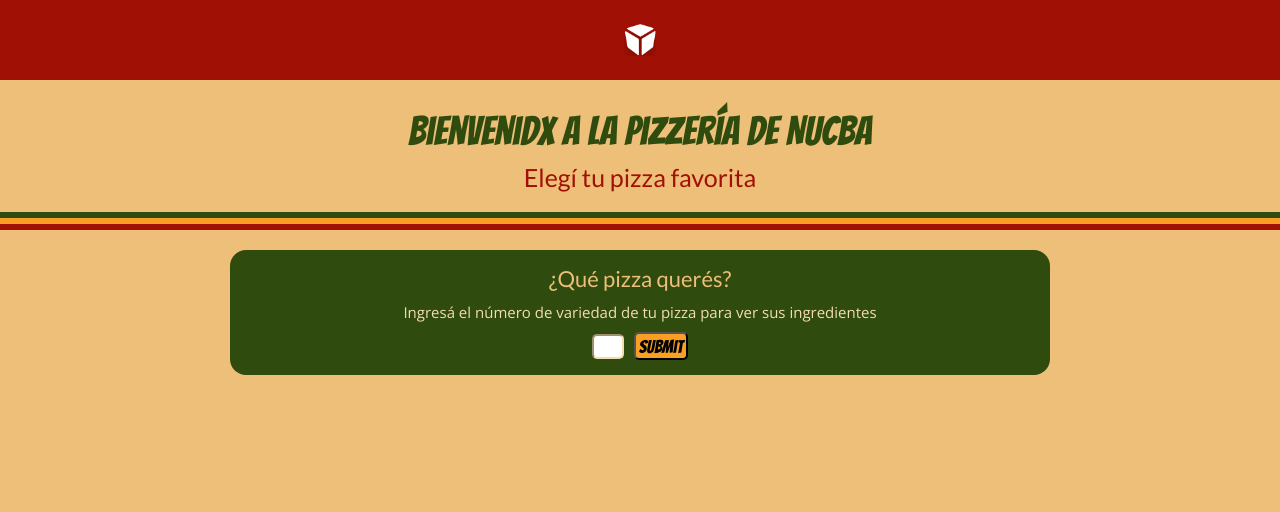
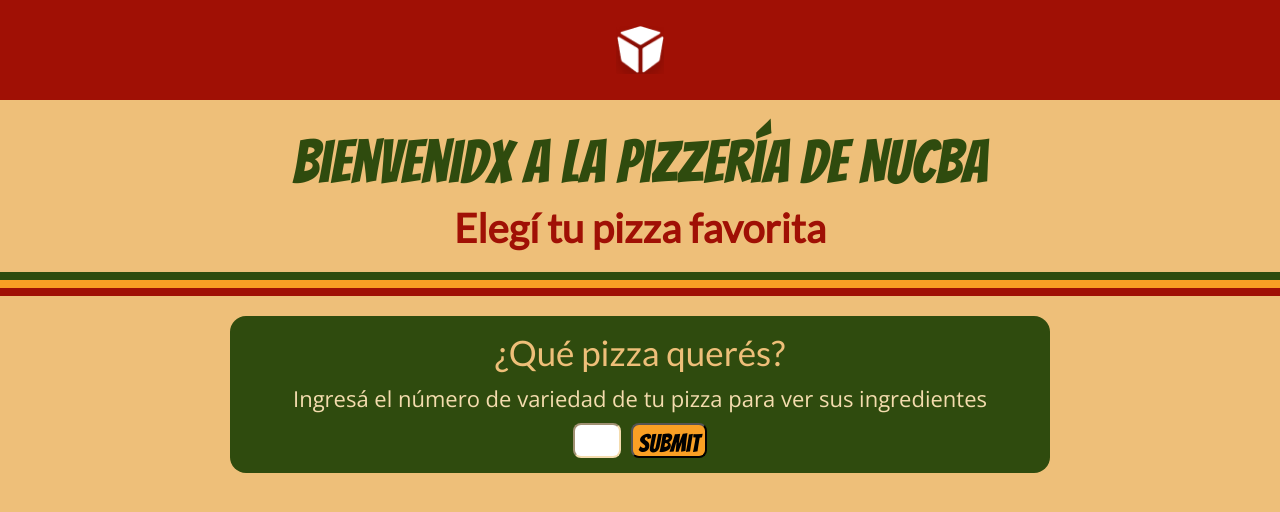
Before and after one commit to Santiago-Pozzo/ModuloJS-E3, a plain HTML site: page index.html in a window 1280 px wide. Drawn offline with nearby package versions, Linux system fonts and the light colour scheme.

Commit message:
Mediaqueries

```diff
--- a/index.html
+++ b/index.html
@@ -5,6 +5,7 @@
         <meta name="viewport" content="width=device-width, initial-scale=1.0">
         <title>Entrega 3 Módulo de JS</title>
         <link rel="stylesheet" href="./style.css">
+        <link rel="stylesheet" href="./mediaqueries.css">
     </head>
     <body>
         <header>
--- /dev/null
+++ b/mediaqueries.css
@@ -0,0 +1,92 @@
+
+/* TABLET */
+@media (min-width: 768px) {
+    header {
+     height: 100px;
+    }
+
+    .main__title {
+        font-size: 60px;
+        font-weight: 300;
+        color: var(--green-pineaple);
+    }
+
+    .main__slogan {
+        margin-top: 10px;
+        font-size: 40px;
+        font-weight: 600;
+        margin-bottom: 20px;
+    }
+
+    .divisor {
+        height: 8px;
+    }
+
+    .container__title {
+        font-size: 35px;
+        font-weight: 200;
+    }
+
+    .container__text {
+        font-weight: 200;
+        font-size: 22px;
+     }
+
+     #input {
+        height: 35px;
+        width: 3rem;
+        border-radius: solid 5px;
+        border-radius: 8px;
+        font-size: 20px;
+    }
+
+    .form__submitBtn {
+        height: 35px;
+        border-radius: 8px;
+        padding: 5px;
+        font-weight: 100;
+        font-size: 25;
+    }
+
+    .pizzaCard__title {
+        font-size: 35px;
+        font-weight: 200;
+    }
+
+    .info__description {
+       font-weight: 200;
+       font-size: 25px;
+    }
+
+    .info__price {
+       font-weight: 600;
+       font-size: 30px;
+    }
+
+    .errorBox__title {
+        font-size: 30px;
+    }
+
+    .errorBox__message {
+        font-size: 20px;
+    }
+
+    .resultBox {
+        margin-bottom: 50px;
+    }
+
+}
+
+
+
+
+
+/* DESKTOP */
+@media (min-width: 1024px) {
+    .pizzaCard__title {
+        font-size: 45px;
+        font-weight: 300;
+        margin-bottom: 20px;
+    }
+
+}
--- a/style.css
+++ b/style.css
@@ -23,7 +23,7 @@
     --eggshel-paper: #F4DCAE;
     --shredded-chedar: #F99F24;
  }
-
+/* ---------------ESTILOS (movile fisrts) ----------------------------*/
  body {
     background: var(--tagerine);
     display: flex;
@@ -75,6 +75,7 @@ main {
     margin-bottom: 20px;
 }
 
+
 .divisor {
     width: 100vw;
     height: 6px;
@@ -91,6 +92,9 @@ main {
 .red {
     background-color: var(--brunt-red);
 }
+
+
+
 .main__container {
     width: 80%;
     margin-top: 20px;
@@ -132,6 +136,7 @@ main {
     border-radius: solid 3px;
     border-color: var(--eggshel-paper);
     border-radius: 5px;
+    text-justify: auto;
     text-align: center;
 }
 
@@ -221,14 +226,7 @@ main {
     color: var(--green-pineaple);
 }
 
-/* Footer */
-/* footer {
-    margin-top: auto;
-    width: 100%;
-    background: var(--brunt-red);
-    height: 80px;
-} */
-
+/* Clase hiden */
 .hiden {
     display: none;
 }
```
